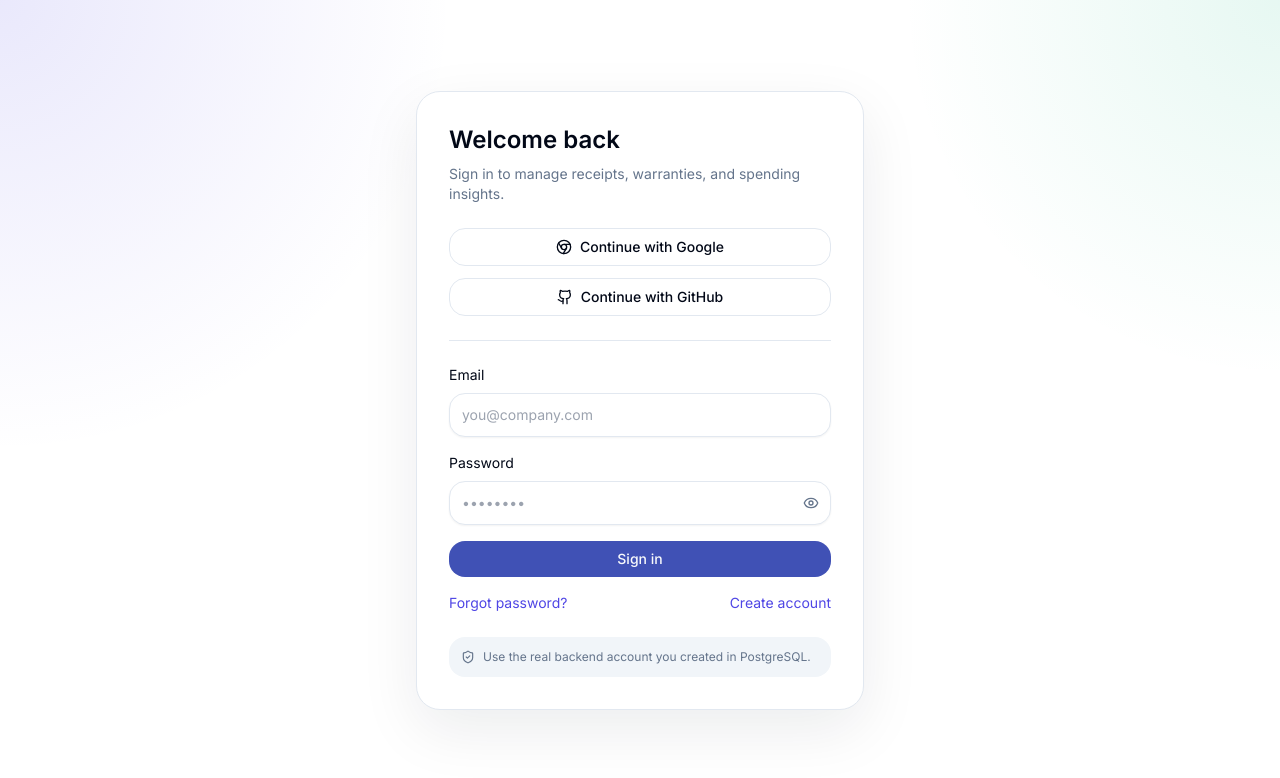
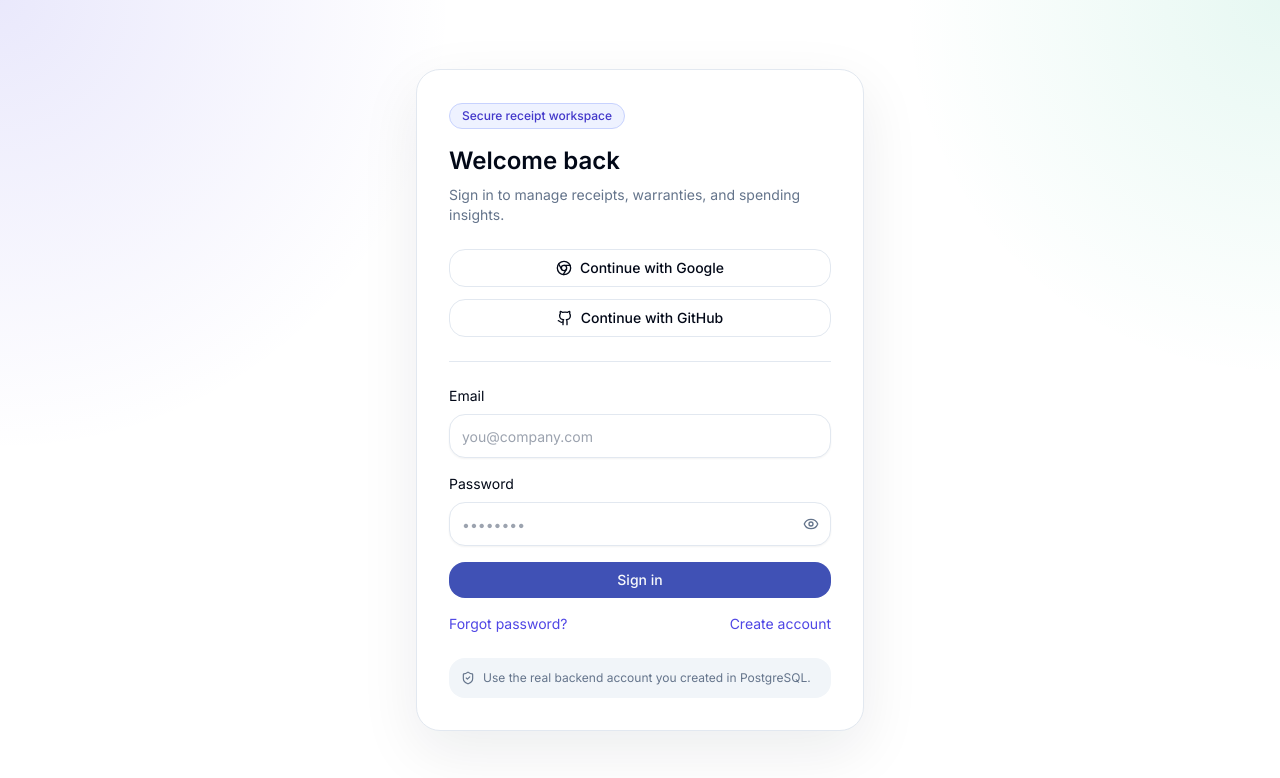
Before and after one commit to hitha-padagala/receipt-vault, a Next.js app: page /login in a window 1280 px wide. Shown: the top 778 px of the page. Built offline with nearby package versions, Linux system fonts and the light colour scheme; no server answers.

Commit message:
feat(ui): add secure workspace badge to auth card

```diff
--- a/src/components/auth/auth-card.tsx
+++ b/src/components/auth/auth-card.tsx
@@ -56,6 +56,9 @@ export function AuthCard({ mode }: { mode: Mode }) {
 
   return (
     <Card className="w-full max-w-md p-8 shadow-soft">
+      <div className="mb-4 inline-flex rounded-full border border-indigo-200 bg-indigo-50 px-3 py-1 text-xs font-medium text-indigo-700 dark:border-indigo-900 dark:bg-indigo-950/40 dark:text-indigo-300">
+        Secure receipt workspace
+      </div>
       <div className="mb-6">
         <div className="text-2xl font-semibold">{title}</div>
         <p className="mt-2 text-sm text-muted-foreground">{subtitle}</p>
```
Also changed, not shown: 1 other file (tests, documents, lock files or other folders).
